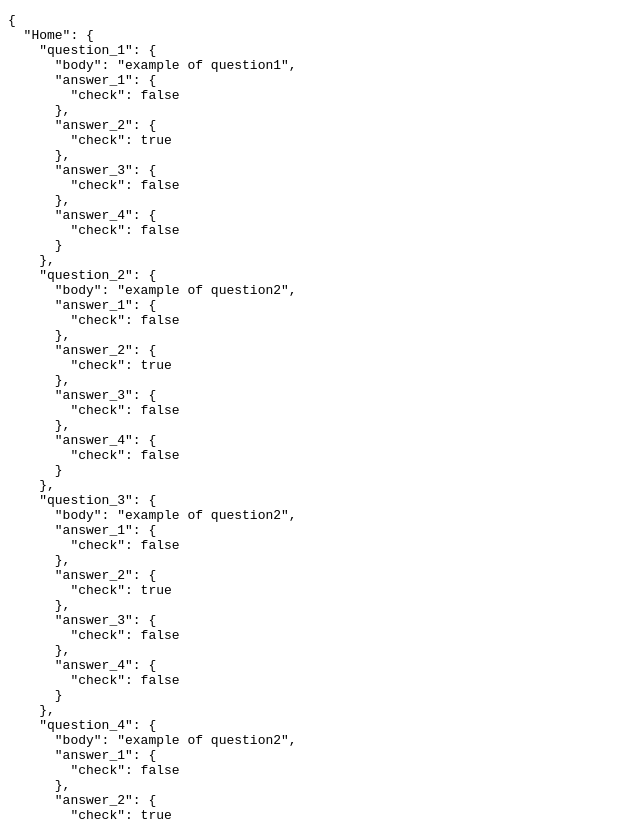
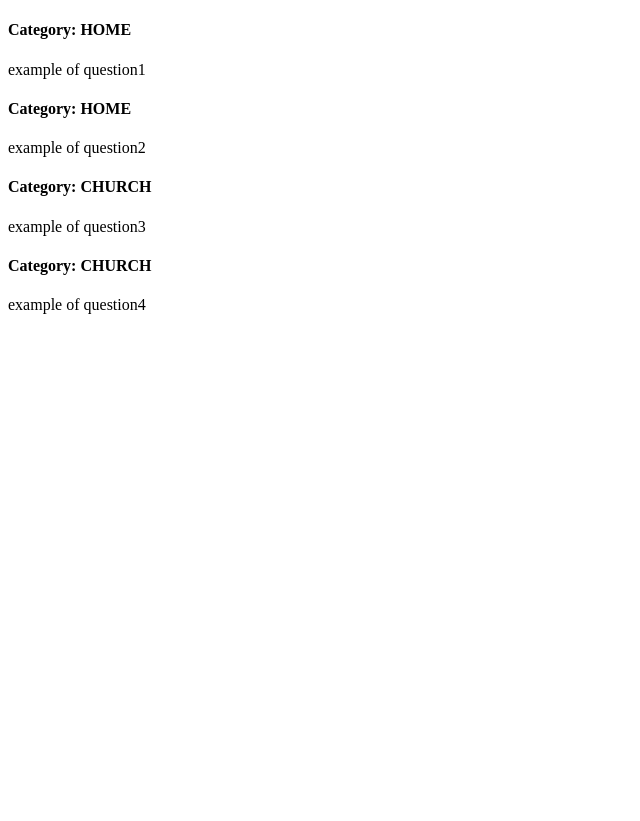
Before and after one commit to AlexTogo/trivia-game, an Angular app: page / in a window 1280 px wide. Shown: the top 821 px of the page, without its empty margins (0-640 px from the left). After the commit the page ends 800 px from the top, so only its background shows below. Built offline with nearby package versions, Linux system fonts and the light colour scheme.

Commit message:
added flex layout

```diff
--- a/package.json
+++ b/package.json
@@ -12,9 +12,11 @@
   "private": true,
   "dependencies": {
     "@angular/animations": "~8.2.11",
+    "@angular/cdk": "^8.2.3",
     "@angular/common": "~8.2.11",
     "@angular/compiler": "~8.2.11",
     "@angular/core": "~8.2.11",
+    "@angular/flex-layout": "^8.0.0-beta.27",
     "@angular/forms": "~8.2.11",
     "@angular/platform-browser": "~8.2.11",
     "@angular/platform-browser-dynamic": "~8.2.11",
--- a/src/app/data/data.json
+++ b/src/app/data/data.json
@@ -1,77 +1,82 @@
-{
-    "Home": {
-        "question_1": {
-            "body": "example of question1",
-            "answer_1": { "check": false },
-            "answer_2": { "check": true },
-            "answer_3": { "check": false },
-            "answer_4": { "check": false }
+[
+    {
+        "category": "HOME",
+        "question": "example of question1",
+        "answer_1": {
+            "text": "v1",
+            "isCorrect": false
         },
-        "question_2": {
-            "body": "example of question2",
-            "answer_1": { "check": false },
-            "answer_2": { "check": true },
-            "answer_3": { "check": false },
-            "answer_4": { "check": false }
+        "answer_2": {
+            "text": "v1",
+            "isCorrect": false
         },
-        "question_3": {
-            "body": "example of question2",
-            "answer_1": { "check": false },
-            "answer_2": { "check": true },
-            "answer_3": { "check": false },
-            "answer_4": { "check": false }
+        "answer_3": {
+            "text": "v1",
+            "isCorrect": false
         },
-        "question_4": {
-            "body": "example of question2",
-            "answer_1": { "check": false },
-            "answer_2": { "check": true },
-            "answer_3": { "check": false },
-            "answer_4": { "check": false }
-        },
-        "question_5": {
-            "body": "example of question2",
-            "answer_1": { "check": false },
-            "answer_2": { "check": true },
-            "answer_3": { "check": false },
-            "answer_4": { "check": false }
-        },
-        "question_6": {
-            "body": "example of question2",
-            "answer_1": { "check": false },
-            "answer_2": { "check": true },
-            "answer_3": { "check": false },
-            "answer_4": { "check": false }
+        "answer_4": {
+            "text": "v1",
+            "isCorrect": false
         }
     },
-
-    "Church": {
-        "question_1": {
-            "body": "example of question1",
-            "answer_1": { "check": false },
-            "answer_2": { "check": true },
-            "answer_3": { "check": false },
-            "answer_4": { "check": false }
+    {
+        "category": "HOME",
+        "question": "example of question2",
+        "answer_1": {
+            "text": "v1",
+            "isCorrect": false
         },
-        "question_2": {
-            "body": "example of question2",
-            "answer_1": { "check": false },
-            "answer_2": { "check": true },
-            "answer_3": { "check": false },
-            "answer_4": { "check": false }
+        "answer_2": {
+            "text": "v1",
+            "isCorrect": false
         },
-        "question_3": {
-            "body": "example of question2",
-            "answer_1": { "check": false },
-            "answer_2": { "check": true },
-            "answer_3": { "check": false },
-            "answer_4": { "check": false }
+        "answer_3": {
+            "text": "v1",
+            "isCorrect": false
         },
-        "question_4": {
-            "body": "example of question2",
-            "answer_1": { "check": false },
-            "answer_2": { "check": true },
-            "answer_3": { "check": false },
-            "answer_4": { "check": false }
+        "answer_4": {
+            "text": "v1",
+            "isCorrect": false
+        }
+    },
+    {
+        "category": "CHURCH",
+        "question": "example of question3",
+        "answer_1": {
+            "text": "v1",
+            "isCorrect": false
+        },
+        "answer_2": {
+            "text": "v1",
+            "isCorrect": false
+        },
+        "answer_3": {
+            "text": "v1",
+            "isCorrect": false
+        },
+        "answer_4": {
+            "text": "v1",
+            "isCorrect": false
+        }
+    },
+    {
+        "category": "CHURCH",
+        "question": "example of question4",
+        "answer_1": {
+            "text": "v1",
+            "isCorrect": false
+        },
+        "answer_2": {
+            "text": "v1",
+            "isCorrect": false
+        },
+        "answer_3": {
+            "text": "v1",
+            "isCorrect": false
+        },
+        "answer_4": {
+            "text": "v1",
+            "isCorrect": false
         }
     }
-}
+]
--- /dev/null
+++ b/src/app/questions/model/questions.model.ts
@@ -0,0 +1,13 @@
+export interface QuestionsModel {
+    category: string;
+    question: string;
+    answer_1: Answer;
+    answer_2: Answer;
+    answer_3: Answer;
+    answer_4: Answer;
+}
+
+export interface Answer {
+    text:      string;
+    isCorrect: boolean;
+}
--- a/src/app/questions/questions.component.html
+++ b/src/app/questions/questions.component.html
@@ -1 +1,7 @@
-<pre>{{ data | json }}</pre>
+<div class="card" *ngFor="let cart of data">
+    <!-- <img src="img_avatar.png" alt="Avatar" style="width:100%" /> -->
+    <div class="container">
+        <h4><b>Category:</b> {{ cart.category }}</h4>
+        <p>{{ cart.question }}</p>
+    </div>
+</div>
--- a/src/app/questions/questions.component.ts
+++ b/src/app/questions/questions.component.ts
@@ -1,5 +1,6 @@
 import { Component, OnInit } from '@angular/core';
 import data from '../data/data.json';
+import { QuestionsModel } from './model/questions.model.js';
 
 @Component({
     selector: 'app-questions',
@@ -7,9 +8,11 @@ import data from '../data/data.json';
     styleUrls: ['./questions.component.scss']
 })
 export class QuestionsComponent implements OnInit {
-    public data: any = data;
+    public data: QuestionsModel[];
 
     constructor() {}
 
-    public ngOnInit(): void {}
+    public ngOnInit(): void {
+        this.data = data;
+    }
 }
--- a/tsconfig.json
+++ b/tsconfig.json
@@ -13,7 +13,6 @@
     "target": "es2015",
     // added
     "resolveJsonModule": true,
-    // "allowSyntheticDefaultImports": true,
     "esModuleInterop": true,
     // added
 
```
Also changed, not shown: 1 other file (tests, documents, lock files or other folders).
